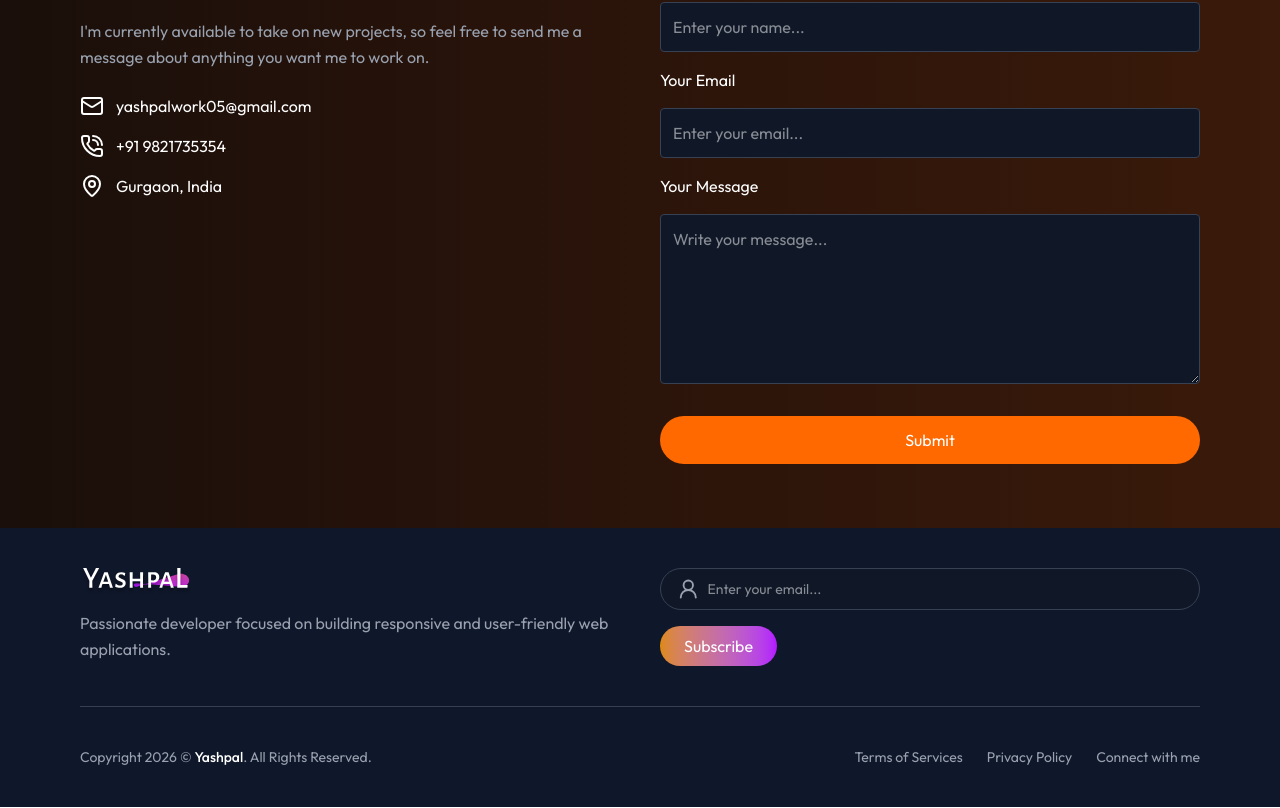
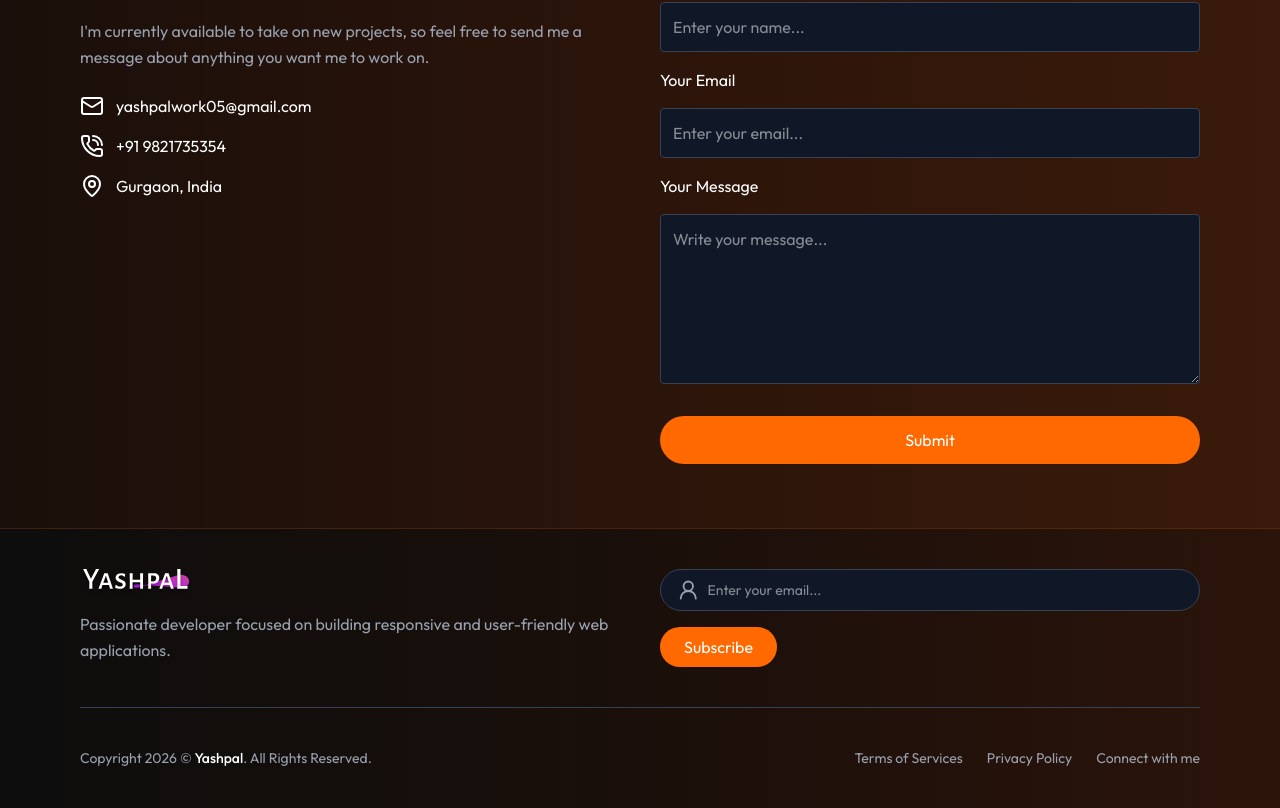
Before and after one commit to yashpal0502/yashpal-portfolio, a React (Vite) app in the folder yashpal-portfolio/: page / in a window 1280 px wide. Shown: the part 2658-3466 px from the top of the page. Built offline with nearby package versions, Linux system fonts and the light colour scheme; no server answers; a web font is replaced by a local one.

Commit message:
Footer theme updated

```diff
--- a/yashpal-portfolio/src/components/Footer.jsx
+++ b/yashpal-portfolio/src/components/Footer.jsx
@@ -5,7 +5,7 @@ import { User2Icon } from "lucide-react";
 
 const Footer = () => {
   return (
-    <div className="flex flex-col gap-10 px-6 md:px-20 py-10 text-white bg-[#0f172a]">
+    <div className="flex flex-col gap-10 px-6 md:px-20 py-10 text-white bg-gradient-to-r from-[#0d0d0d] via-[#1a0f0a] to-[#2b140a] border-t border-[#ff7a18]/20">
       {/* Top Section */}
       <div className="flex flex-col md:flex-row justify-between gap-10">
         {/* Left */}
@@ -20,7 +20,7 @@ const Footer = () => {
 
         {/* Right (Subscribe) */}
         <div className="flex flex-col gap-4 md:w-1/2">
-          <div className="flex items-center bg-gray-900 rounded-full px-4 py-2 border border-gray-700 focus-within:border-purple-500">
+          <div className="flex items-center bg-gray-900 rounded-full px-4 py-2 border border-gray-700 focus-within:border-orange-500">
             <User2Icon className="text-gray-400 mr-2" />
 
             <input
@@ -30,7 +30,7 @@ const Footer = () => {
             />
           </div>
 
-          <button className="w-fit px-6 py-2 rounded-full bg-gradient-to-r from-[#df8908] to-[#b415ff] hover:scale-105 transition duration-300">
+          <button className="w-fit px-6 py-2 rounded-full bg-orange-500 hover:shadow-[0_0_20px_rgba(255,120,0,0.3)] hover:scale-105 transition duration-300">
             Subscribe
           </button>
         </div>
@@ -47,17 +47,20 @@ const Footer = () => {
         </p>
 
         <div className="flex gap-6">
-          <p className="cursor-pointer hover:text-white transition">
+          <a href="#" className="cursor-pointer hover:text-white transition">
             Terms of Services
-          </p>
+          </a>
 
-          <p className="cursor-pointer hover:text-white transition">
+          <a href="#" className="cursor-pointer hover:text-white transition">
             Privacy Policy
-          </p>
+          </a>
 
-          <p className="cursor-pointer hover:text-white transition">
+          <a
+            href="#contact"
+            className="cursor-pointer hover:text-white transition"
+          >
             Connect with me
-          </p>
+          </a>
         </div>
       </div>
     </div>
--- a/yashpal-portfolio/src/components/MyWork.jsx
+++ b/yashpal-portfolio/src/components/MyWork.jsx
@@ -48,7 +48,7 @@ const MyWork = () => {
                 <a
                   href={work.w_link}
                   target="blank"
-                  className="px-4 py-1 text-sm rounded bg-gradient-to-r from-[#df8908] to-[#b415ff]"
+                  className="px-4 py-1 text-sm rounded bg-orange-500"
                 >
                   Live Demo
                 </a>
```
